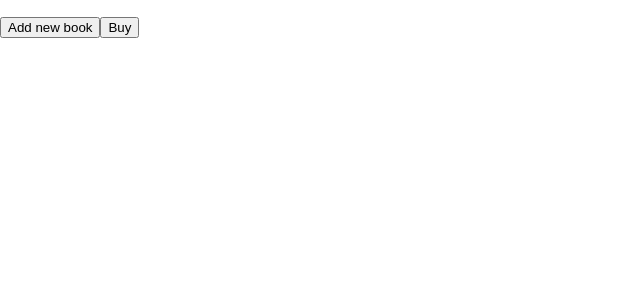
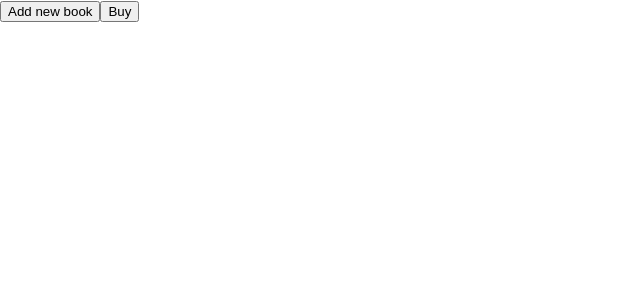
Before and after one commit to gyrevik/dynamic-form-use-field-array, a React (Create React App) app: page / in a window 1280 px wide. Shown: the top 300 px of the page, without its empty margins (0-640 px from the left). Built offline with nearby package versions, Linux system fonts and the light colour scheme.

Commit message:
starting conditional control of display

```diff
--- a/src/App.js
+++ b/src/App.js
@@ -10,33 +10,33 @@ const App = () => {
 
   const handleOnSubmit = (data) => {
     const { books } = data;
-    const filteredArr = books.map(({ value }) => {
-      return value;
+    const filteredArr = books.map(({ value, type }) => {
+      return {value, type};
     });
 
-    console.log(filteredArr);
+    console.log('filteredArr:', filteredArr);
   };
 
   return (
     <div>
       <form onSubmit={handleSubmit((data) => handleOnSubmit(data))}>
+        <button type="button" onClick={() => {append({ value: "", type: "input" })}}>
+          Add new book
+        </button>
+        <button type="submit">Buy</button>
         <ul>
           {fields.map((item, index) => (
             <li key={item.id}>
-              <Controller
+              {item.type == "input" && <Controller
                 name={`books.${index}.value`}
                 control={control}
                 defaultValue={item.value}
                 render={({ field }) => <input {...field} />}
-              />
+              />}
               <button onClick={() => remove(index)}>Delete</button>
             </li>
           ))}
         </ul>
-        <button type="button" onClick={() => append({ value: "" })}>
-          Add new book
-        </button>
-        <button type="submit">Buy</button>
       </form>
     </div>
   );
```
